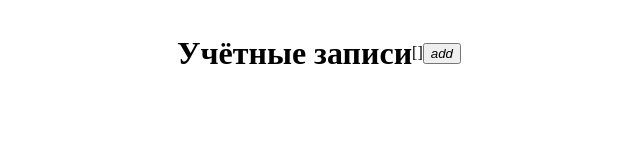
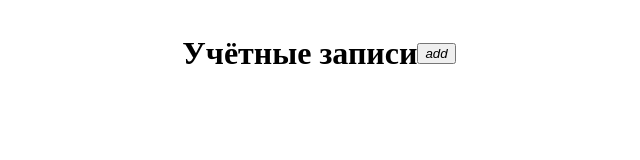
Before and after one commit to nasty23-star/selects, a Vue app: page / in a window 1280 px wide. Shown: the top 160 px of the page, without its empty margins (321-961 px from the left). Built offline with nearby package versions, Linux system fonts and the light colour scheme.

Commit message:
Удалила лишнее

```diff
--- a/src/App.vue
+++ b/src/App.vue
@@ -3,9 +3,7 @@ import 'beercss'
 import 'material-dynamic-colors'
 import VNote from './components/VNote.vue'
 import { useNotesStore } from './stores/notes'
-import { ref } from 'vue'
-import type { NoteInt } from './types/common'
-const notes = ref<NoteInt[]>([])
+
 
 const noteStore = useNotesStore()
 </script>
@@ -14,7 +12,6 @@ const noteStore = useNotesStore()
   <header>
     <div class="wrapper">
       <h1>Учётные записи</h1>
-      {{ notes }}
       <button @click="noteStore.addNewNote">
         <i>add</i>
       </button>
```
